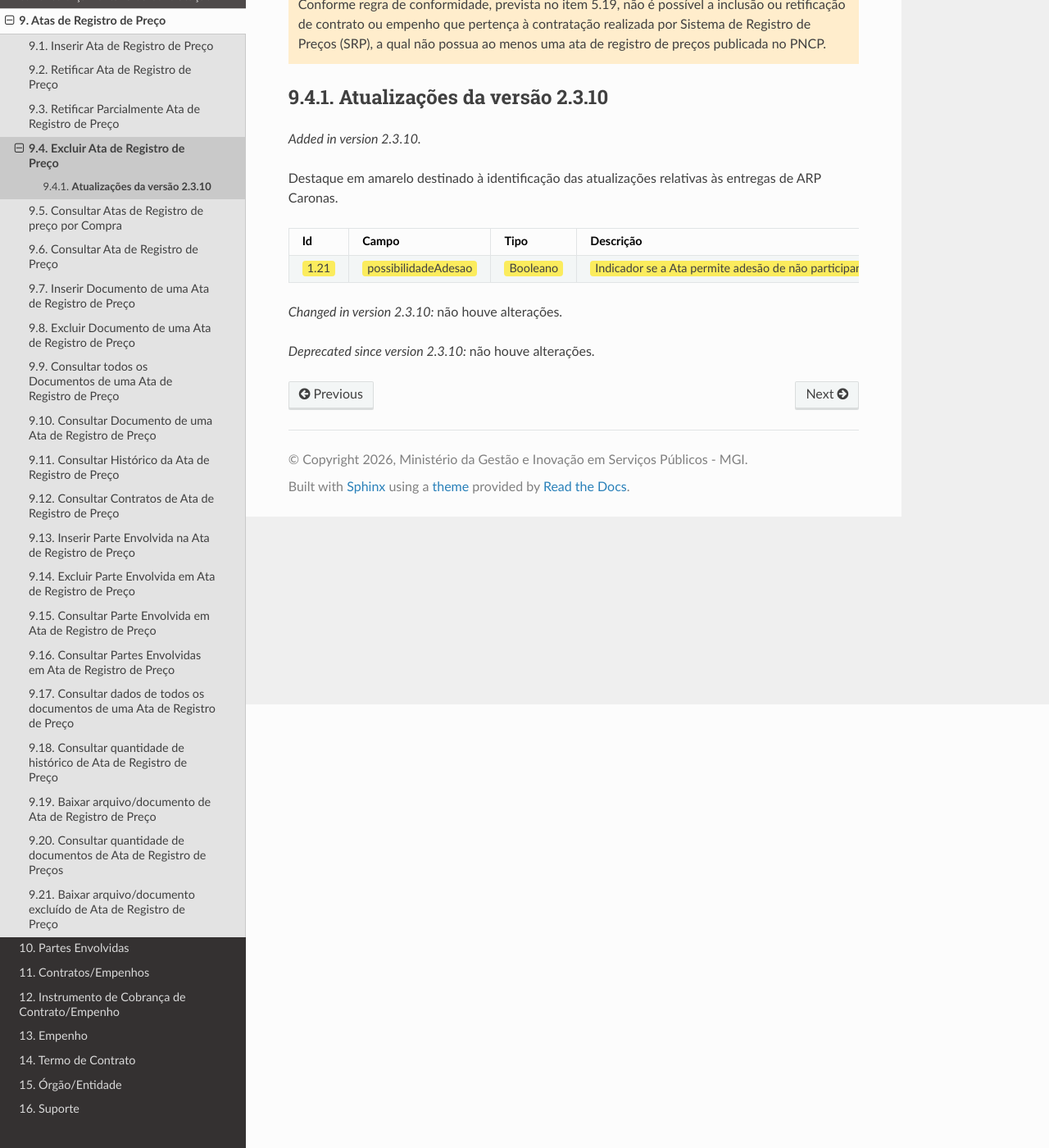
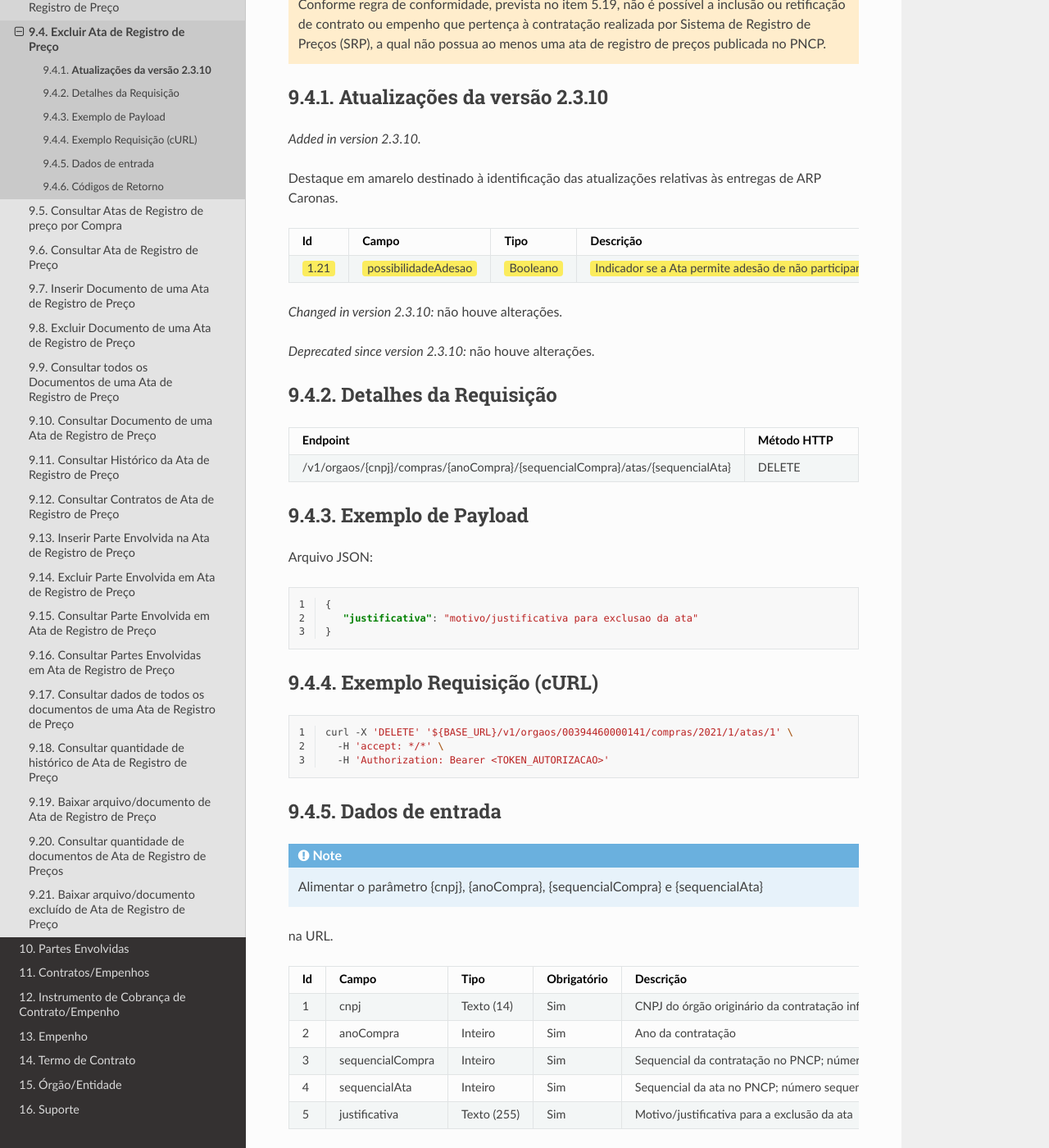
Before and after one commit to carlosmgi/Manual-de-Integracao-do-PNCP, a Sphinx documentation site: the page built from docs/source/ata_de_registro_de_preco/excluir_ata_de_registro_de_preco.rst, in a window 1280 px wide and 1400 px high, scrolled down 541 px. Shown: the whole window at 82% size. Built offline with Sphinx 7.4.7 and the Read the Docs theme 3.1.0, drawn with Linux system fonts in a browser that asks for light colours; pages that are not in the unit, such as notebooks, are missing from menus; some of the changed text lies outside the part shown.

Commit message:
Document delete record request details
Added details for the request to delete a record, including endpoint, payload example, input data requirements, and return codes.

```diff
--- a/docs/source/ata_de_registro_de_preco/excluir_ata_de_registro_de_preco.rst
+++ b/docs/source/ata_de_registro_de_preco/excluir_ata_de_registro_de_preco.rst
@@ -62,3 +62,117 @@ Destaque em amarelo destinado à identificação das atualizações relativas à
 .. deprecated:: 2.3.10
 
   não houve alterações.
+
+Detalhes da Requisição
+~~~~~~~~~~~~~~~~~~~~~~
+
+.. list-table::
+   :width: 100%
+   :widths: 50 15
+   :header-rows: 1
+
+   * - Endpoint
+     - Método HTTP
+   * - /v1/orgaos/{cnpj}/compras/{anoCompra}/{sequencialCompra}/atas/{sequencialAta}
+     - DELETE
+
+Exemplo de Payload
+~~~~~~~~~~~~~~~~~~
+
+Arquivo JSON:
+
+.. code-block:: json
+   :linenos:
+
+   {
+      "justificativa": "motivo/justificativa para exclusao da ata"
+   }
+
+Exemplo Requisição (cURL)
+~~~~~~~~~~~~~~~~~~~~~~~~~
+
+.. code-block:: bash
+   :linenos:
+
+   curl -X 'DELETE' '${BASE_URL}/v1/orgaos/00394460000141/compras/2021/1/atas/1' \
+     -H 'accept: */*' \
+     -H 'Authorization: Bearer <TOKEN_AUTORIZACAO>'
+
+Dados de entrada
+~~~~~~~~~~~~~~~~
+
+.. note::
+   Alimentar o parâmetro {cnpj}, {anoCompra}, {sequencialCompra} e {sequencialAta}
+na URL.
+
+.. list-table::
+   :width: 100%
+   :widths: 5 25 15 15 40
+   :header-rows: 1
+
+   * - Id
+     - Campo
+     - Tipo
+     - Obrigatório
+     - Descrição
+
+   * - 1
+     - cnpj
+     - Texto (14)
+     - Sim
+     - CNPJ do órgão originário da contratação informado na inclusão (proprietário da contratação)
+
+   * - 2
+     - anoCompra
+     - Inteiro
+     - Sim
+     - Ano da contratação
+
+   * - 3
+     - sequencialCompra
+     - Inteiro
+     - Sim
+     - Sequencial da contratação no PNCP; número sequencial gerado no momento que a contratação foi inserida no PNCP
+
+   * - 4
+     - sequencialAta
+     - Inteiro
+     - Sim
+     - Sequencial da ata no PNCP; número sequencial gerado no momento que a ata foi inserida no PNCP
+
+   * - 5
+     - justificativa
+     - Texto (255)
+     - Sim
+     - Motivo/justificativa para a exclusão da ata
+
+Códigos de Retorno
+~~~~~~~~~~~~~~~~~~
+
+.. list-table::
+   :width: 100%
+   :widths: 10 25 25
+   :header-rows: 1
+
+   * - Código HTTP
+     - Mensagem
+     - Tipo
+
+   * - 201
+     - Created
+     - Sucesso
+   * - 400
+     - BadRequest
+     - Erro
+   * - 401
+     - Unauthorized
+     - Erro
+   * - 404
+     - NotFound
+     - Erro
+   * - 422
+     - Unprocessable Entity
+     - Erro
+   * - 500
+     - Internal Server Error
+     - Erro
```
